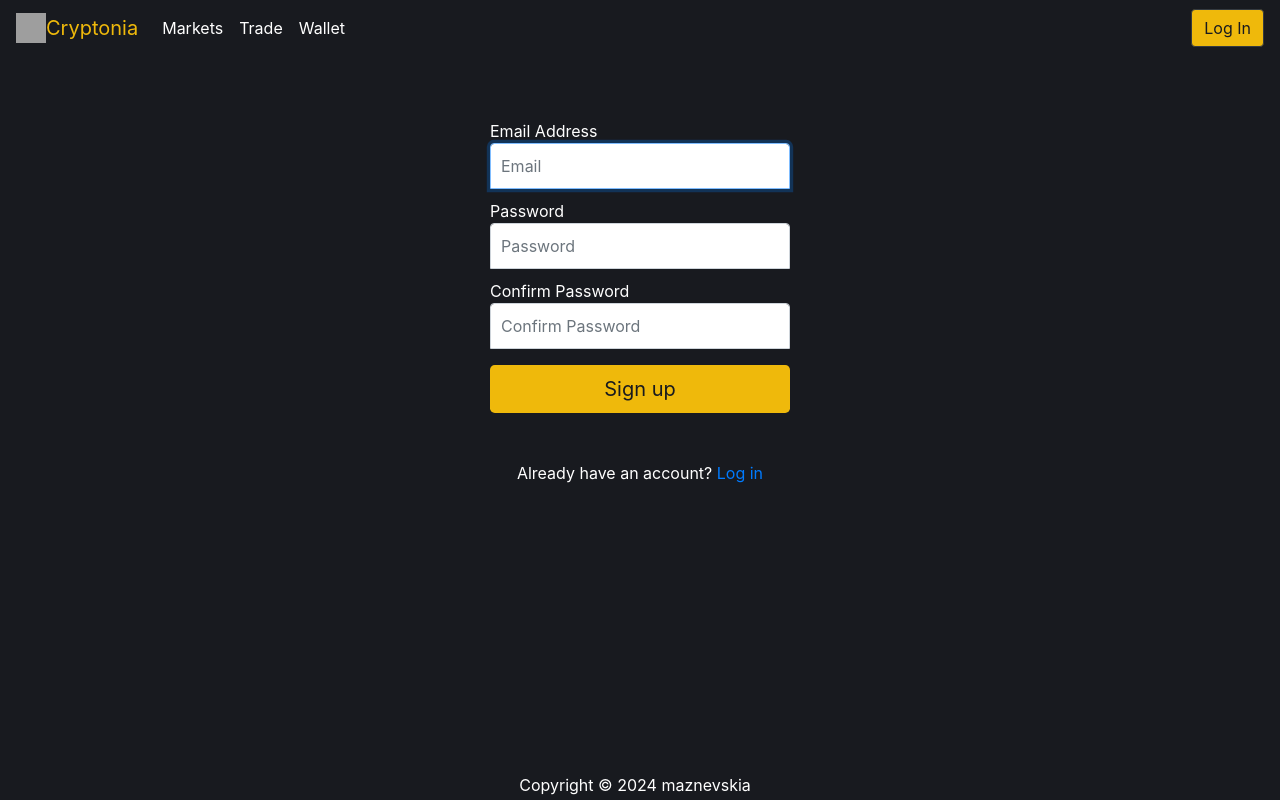
After one commit to maznevskia/cryptonia, a Flask app: page /register in a window 1280 px wide. The commit adds this page. Run offline with Flask 3, Linux system fonts and the light colour scheme; some libraries are stand-ins or nearby versions; grey boxes are pictures that could not be loaded.

Commit message:
Created register functionality

```diff
--- a/app.py
+++ b/app.py
@@ -1,22 +1,86 @@
-# Setup
-import os
-import sys
-import json
-import requests
-import datetime
-import time
-import random
-import string
-from flask import Flask, render_template, request, redirect, url_for
+import re
+from cs50 import SQL
+from flask import Flask, flash, redirect, render_template, request, session, url_for
+from flask_session import Session
+from werkzeug.security import check_password_hash, generate_password_hash
 
-# Initialize Flask application
 app = Flask(__name__)
+
+# Configure session to use filesystem (instead of signed cookies)
+app.config["SESSION_PERMANENT"] = False
+app.config["SESSION_TYPE"] = "filesystem"
+Session(app)
+
+db = SQL("sqlite:///cryptonia.db")
+
+
+@app.after_request
+def after_request(response):
+    """Ensure responses aren't cached"""
+    response.headers["Cache-Control"] = "no-cache, no-store, must-revalidate"
+    response.headers["Expires"] = 0
+    response.headers["Pragma"] = "no-cache"
+    return response
 
 # Define a route for the home page
 @app.route('/')
 def home():
     return render_template('index.html')
 
+@app.route("/register", methods=["GET", "POST"])
+def register():
+    """Register user"""
+    if 'user_id' in session:
+        # Redirect to home page
+        return redirect(url_for('home'))
+
+    elif request.method == "POST":
+        def apology(message, code):
+            """Render an apology to the user."""
+            flash(message)
+            email = request.form.get("email")
+            if email and '@' in email and '.' in email:
+                return render_template('register.html', email=email), code
+            else:
+                return render_template('register.html'), code
+
+        if not request.form.get("email"):
+            return apology("Must provide email address", 400)
+
+        rows = db.execute(
+            "SELECT * FROM users WHERE email = ?", request.form.get("email"))
+
+        if len(rows) > 0:
+            return apology("Email already exists", 400)
+
+        if not re.match(r"[^@]+@[^@]+\.[^@]+", request.form.get("email")):
+            return apology("Invalid email address", 400)
+
+        elif not request.form.get("password"):
+            return apology("Must provide password", 400)
+
+        elif len(request.form.get("password")) < 8:
+            return apology("Password must be at least 8 characters", 400)
+
+        elif not request.form.get("confirmation"):
+            return apology("Must confirm password", 400)
+
+        elif request.form.get("password") != request.form.get("confirmation"):
+            return apology("Password and confirmation must match", 400)
+
+        result = db.execute(
+            "INSERT INTO users (email, hash) VALUES (?, ?)",
+            request.form.get("email"),
+            generate_password_hash(request.form.get("password")))
+
+        # Remember which user has logged in
+        session["user_id"] = result
+
+        return redirect("/")
+    else:
+        return render_template("register.html")
+
+
 # Run the application
 if __name__ == '__main__':
     app.run(debug=True)
--- a/static/styles.css
+++ b/static/styles.css
@@ -1,5 +1,9 @@
 .github:before {
     content: "\f09b";
+}
+
+nav {
+    background-color: #181a1f;
 }
 
 .nav-container {
@@ -10,47 +14,83 @@
 }
 
 body {
-    background-color: #696969;
+    background-color: #181a1f;
+}
+
+.container {
+    max-width: 330px;
+    padding: 15px;
+    margin: 0 auto;
+}
+
+.flashes {
+    color: rgb(255, 50, 50);
+    padding: 0;
+    margin-bottom: 1rem;
+    list-style-type: none;
+    text-align: left;
+}
+
+.form-signup {
+    margin-top: 3rem;
+}
+
+.form-signup label, .form-signup p {
+    color: white;
+    padding: 0;
+    margin: 0;
+}
+
+.form-signup .form-control {
+    position: relative;
+    box-sizing: border-box;
+    height: auto;
+    padding: 10px;
+    font-size: 16px;
+}
+
+.form-signup .form-control:focus {
+    z-index: 2;
+}
+
+.form-signup input[type="text"], .form-signup input[type="password"] {
+    margin-bottom: 10px;
+    border-bottom-right-radius: 0;
+    border-bottom-left-radius: 0;
 }
 
 #gold {
     color: #efb90b;
 }
 
-.login {
-    color: #343a40;
+.register {
+    margin-top: 1rem;
+}
+
+.login, .register {
+    color: #181a1f;
     background-color: #efb90b;
 }
 
-.login:hover {
-    color: #343a40;
+.login:hover, .register:hover {
+    color: #181a1f;
     background-color: #efba0bdf;
-}
-
-.register {
-    color: #efb90b;
-}
-
-.register:hover {
-    color: #efb90b;
-    background-color: #343a40;
-    border: #efb90b solid 1px;
 }
 
 .logout {
     color: #efb90b;
-    background-color: #343a40;
+    background-color: #181a1f;
     border: #efb90b solid 1px;
 }
 
 .logout:hover {
     color: #efb90b;
-    background-color: #343a40;
+    background-color: #181a1f;
 }
 
 .footer {
     color: white;
-    background-color: #343a40;
+    background-color: #181a1f;
     position: absolute;
     bottom: 0;
     left: 0;
--- a/templates/layout.html
+++ b/templates/layout.html
@@ -11,7 +11,7 @@
         <title>Cryptonia: {% block title %}{% endblock %}</title>
     </head>
     <body>
-        <nav class="navbar navbar-expand-lg navbar-dark bg-dark">
+        <nav class="navbar navbar-expand-lg navbar-dark">
             <div class="nav-container">
                 <img src="https://www.logo.wine/a/logo/Binance/Binance-Icon-Logo.wine.svg" width="30" height="30" alt="">
                 <a id="gold" class="navbar-brand" href="/">Cryptonia</a>
@@ -50,11 +50,7 @@
 
         <footer class="footer">
             <p>
-                Copyright ©
-                <script>
-                    document.write(new Date().getFullYear())
-                </script>
-                maznevskia
+                Copyright © <script>document.write(new Date().getFullYear())</script> maznevskia
             </p>
             <a href="https://github.com/maznevskia" target="_blank">
                 <i class="fab github"></i>
--- /dev/null
+++ b/templates/register.html
@@ -0,0 +1,29 @@
+{% extends "layout.html" %}
+
+{% block title %}
+Register
+{% endblock %}
+
+{% block main %}
+<div class="container">
+    <form action="/register" method="post" class="form-signup">
+        {% with messages = get_flashed_messages() %}
+            {% if messages %}
+                <ul class=flashes>
+                {% for message in messages %}
+                    <li>{{ message }}</li>
+                {% endfor %}
+                </ul>
+            {% endif %}
+        {% endwith %}
+        <label for="inputEmail">Email Address</label>
+        <input type="text" id="inputEmail" name="email" class="form-control" placeholder="Email" value="{{ email }}" required autofocus>
+        <label for="inputPassword">Password</label>
+        <input type="password" id="inputPassword" name="password" class="form-control" placeholder="Password" required>
+        <label for="inputConfirmPassword">Confirm Password</label>
+        <input type="password" id="inputConfirmPassword" name="confirmation" class="form-control" placeholder="Confirm Password" required>
+        <button class="btn btn-lg btn-block register" type="submit">Sign up</button>
+        <p class="mt-5 mb-3 text-center">Already have an account? <a href="/login">Log in</a></p>
+    </form>
+</div>
+{% endblock %}
```
Also changed, not shown: README.md, cryptonia.db (added), templates/login.html (added), 6 other files. Lines whose indentation alone changed are shown as unchanged.
